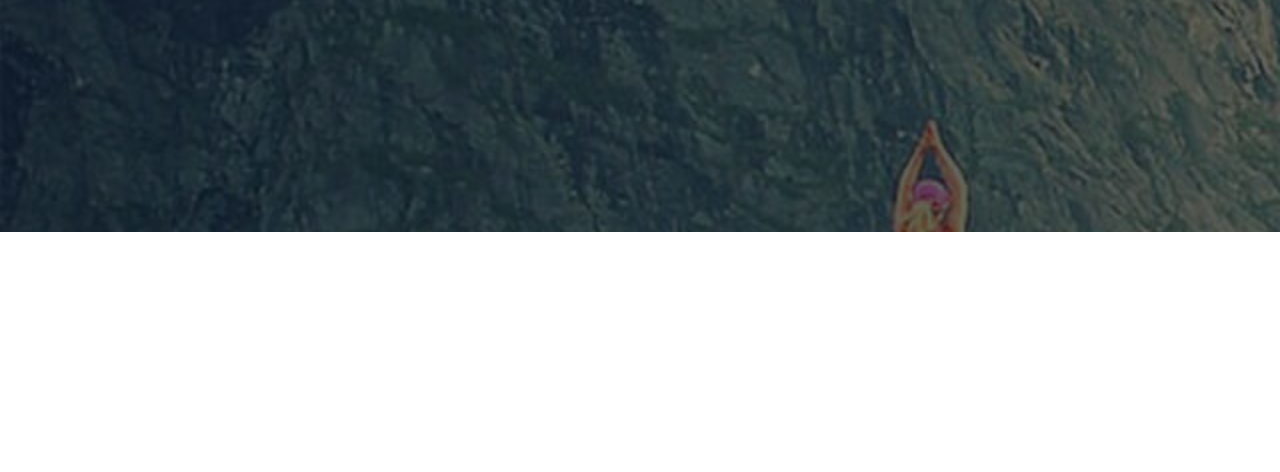
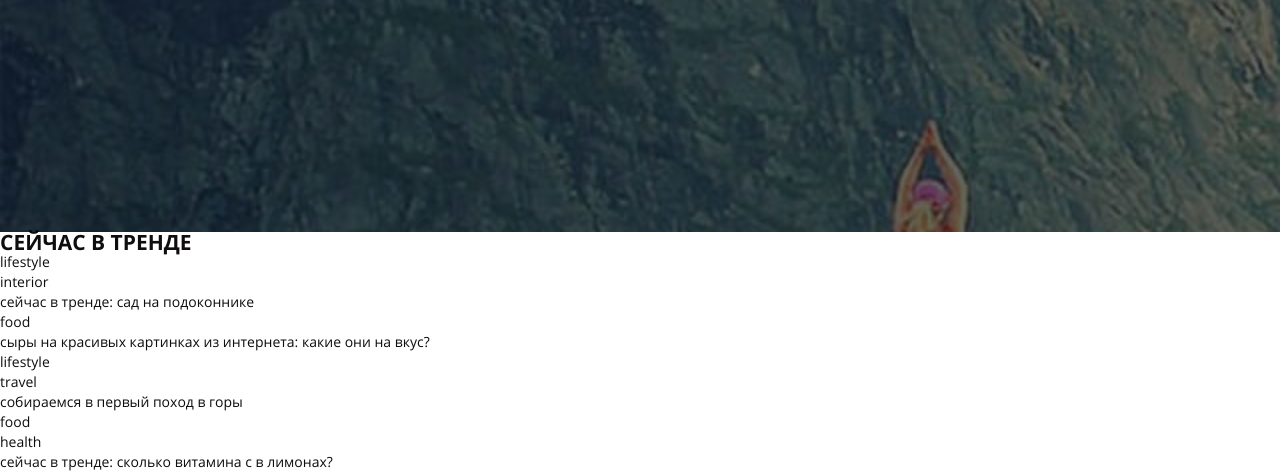
Before and after one commit to DrewSemenov/mq-dipom, a website: page index.html in a window 1280 px wide. Shown: the part 568-1040 px from the top of the page. Before the commit the page ends 800 px from the top, so only its background shows below. Drawn offline with Linux system fonts and the light colour scheme.

Commit message:
add html trends

```diff
--- a/css/style.css
+++ b/css/style.css
@@ -121,3 +121,5 @@ body {
   line-height: 36px;
   color: #ffffff;
 }
+
+/* trends ==================== */
--- a/index.html
+++ b/index.html
@@ -36,5 +36,47 @@
         </div>
       </div>
     </header>
+    <section class="trends">
+      <h2 class="title section-title">сейчас в тренде</h2>
+      <article class="trend">
+        <trend-content>
+          <ul class="trend-tags">
+            <li class="trend-tag tag">lifestyle</li>
+            <li class="trend-tag tag">interior</li>
+          </ul>
+          <p class="trend-text">сейчас в тренде: сад на подоконнике</p>
+        </trend-content>
+      </article>
+      <article class="trend">
+        <trend-content>
+          <ul class="trend-tags">
+            <li class="trend-tag tag">food</li>
+          </ul>
+          <p class="trend-text">
+            сыры на красивых картинках из интернета: какие они на вкус?
+          </p>
+        </trend-content>
+      </article>
+      <article class="trend">
+        <trend-content>
+          <ul class="trend-tags">
+            <li class="trend-tag tag">lifestyle</li>
+            <li class="trend-tag tag">travel</li>
+          </ul>
+          <p class="trend-text">собираемся в первый поход в горы</p>
+        </trend-content>
+      </article>
+      <article class="trend">
+        <trend-content>
+          <ul class="trend-tags">
+            <li class="trend-tag tag">food</li>
+            <li class="trend-tag tag">health</li>
+          </ul>
+          <p class="trend-text">
+            сейчас в тренде: сколько витамина с в лимонах?
+          </p>
+        </trend-content>
+      </article>
+    </section>
   </body>
 </html>
```
